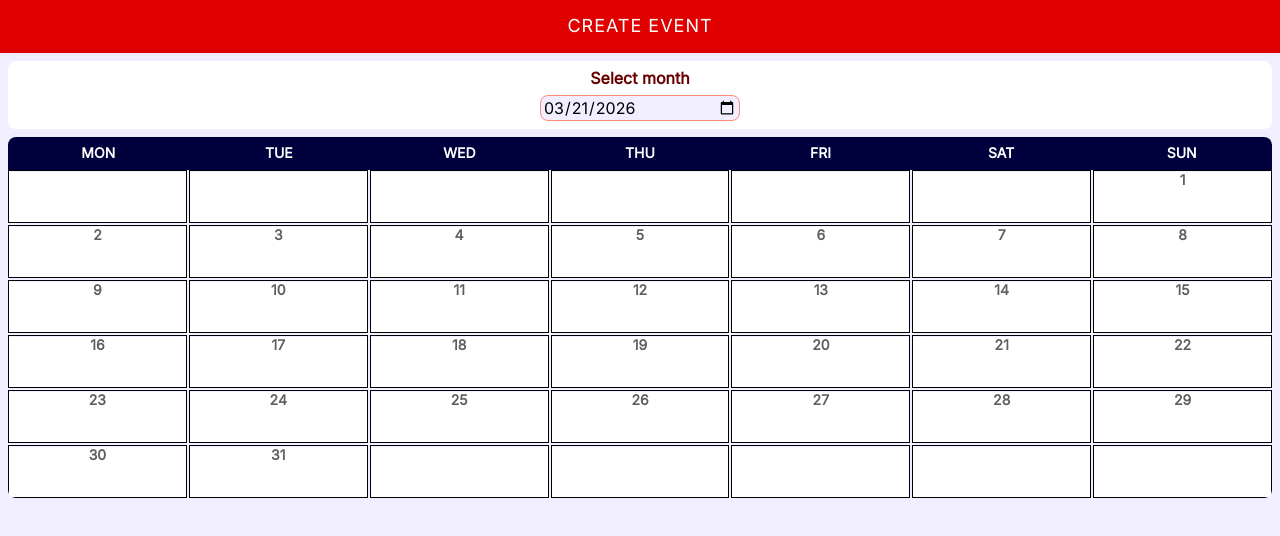
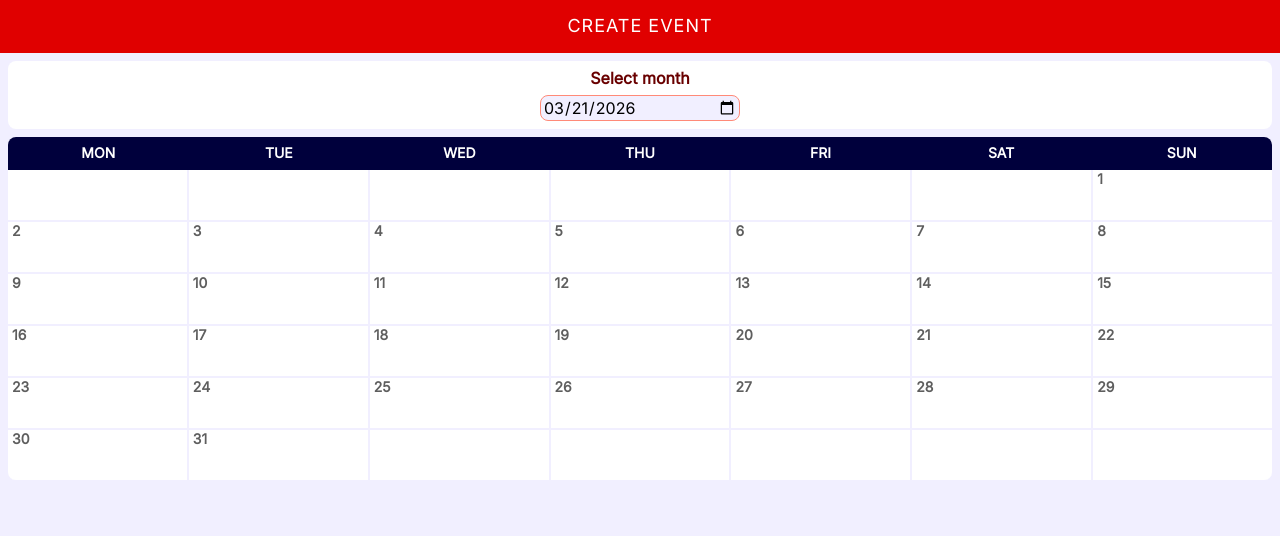
Before and after one commit to jakublepianka/event-calendar, a React (Vite) app: page / in a window 1280 px wide. Shown: the top 536 px of the page. Built offline with nearby package versions, Linux system fonts and the light colour scheme.

Commit message:
refactor(calendar-week): delegate rendering to CalendarDay component

```diff
--- a/src/Calendar/CalendarWeek.jsx
+++ b/src/Calendar/CalendarWeek.jsx
@@ -5,16 +5,15 @@ export function CalendarWeek({ week, events }) {
     <>
       {week.map((day, dayIndex) => {
         const paddedDay = (day + 100).toString().slice(1);
-        const dayEvents = events.filter(event => {
+        const dayEvents = events.filter((event) => {
           return event.dateVenue.slice(-2) === paddedDay;
-        })
+        });
         return (
-          <div
+          <CalendarDay
             key={dayIndex}
-            style={{ border: "1px solid black", textAlign: "center" }}
-          >
-            <CalendarDay dayNum={day} events={dayEvents}></CalendarDay>
-          </div>
+            dayNum={day}
+            events={dayEvents}
+          ></CalendarDay>
         );
       })}
     </>
```
